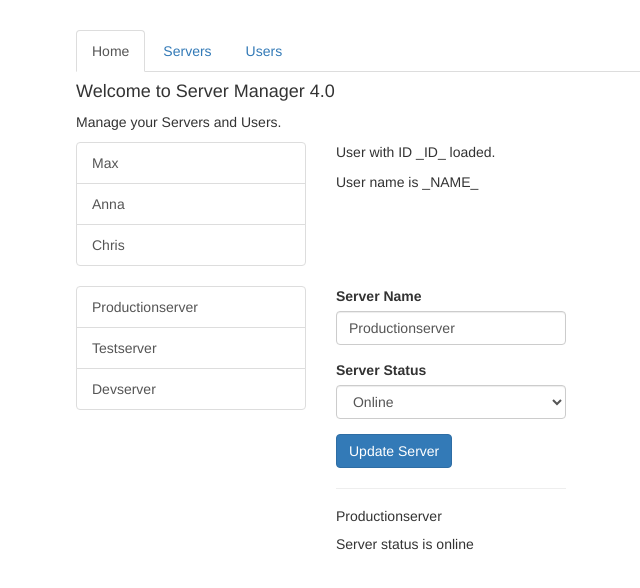
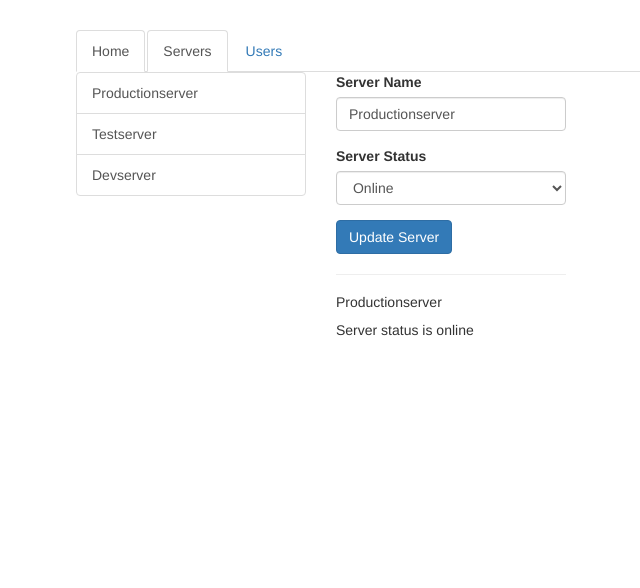
Before and after one commit to JoshSevy/ng-routing, an Angular app: page /servers in a window 1280 px wide. Shown: the top 588 px of the page, without its empty margins (189-829 px from the left). Built offline with nearby package versions, Linux system fonts and the light colour scheme.

Commit message:
Add styled links to project

```diff
--- a/src/app/app.component.html
+++ b/src/app/app.component.html
@@ -2,25 +2,15 @@
   <div class="row">
     <div class="col-xs-12 col-sm-10 col-md-8 col-sm-offset-1 col-md-offset-2">
       <ul class="nav nav-tabs">
-        <li role="presentation" class="active"><a href="#">Home</a></li>
-        <li role="presentation"><a href="#">Servers</a></li>
-        <li role="presentation"><a href="#">Users</a></li>
+        <li role="presentation" routerLinkActive="active"><a routerLink="/">Home</a></li>
+        <li role="presentation" routerLinkActive="active"><a routerLink="servers" routerLinkActive="active">Servers</a></li>
+        <li role="presentation"><a [routerLink]="['users']">Users</a></li>
       </ul>
     </div>
   </div>
   <div class="row">
     <div class="col-xs-12 col-sm-10 col-md-8 col-sm-offset-1 col-md-offset-2">
-      <app-home></app-home>
-    </div>
-  </div>
-  <div class="row">
-    <div class="col-xs-12 col-sm-10 col-md-8 col-sm-offset-1 col-md-offset-2">
-      <app-users></app-users>
-    </div>
-  </div>
-  <div class="row">
-    <div class="col-xs-12 col-sm-10 col-md-8 col-sm-offset-1 col-md-offset-2">
-      <app-servers></app-servers>
+      <router-outlet></router-outlet>
     </div>
   </div>
 </div>
```
